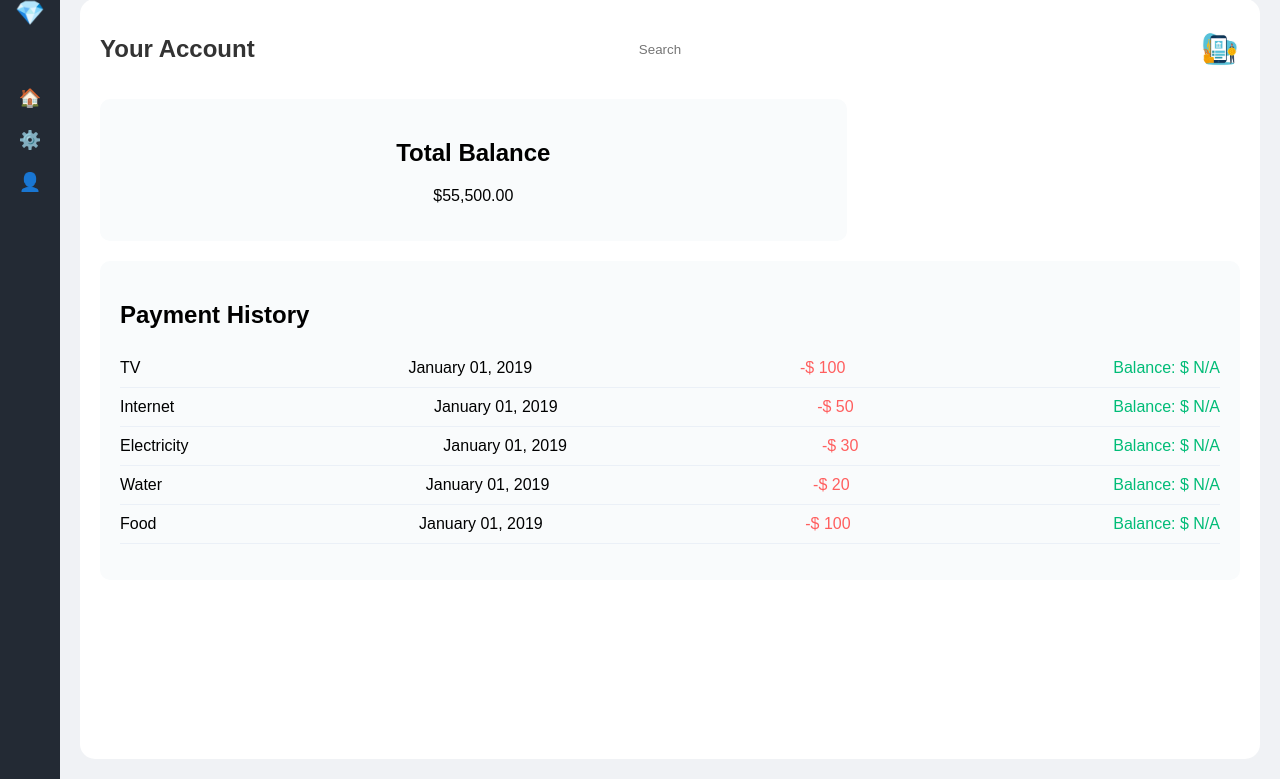
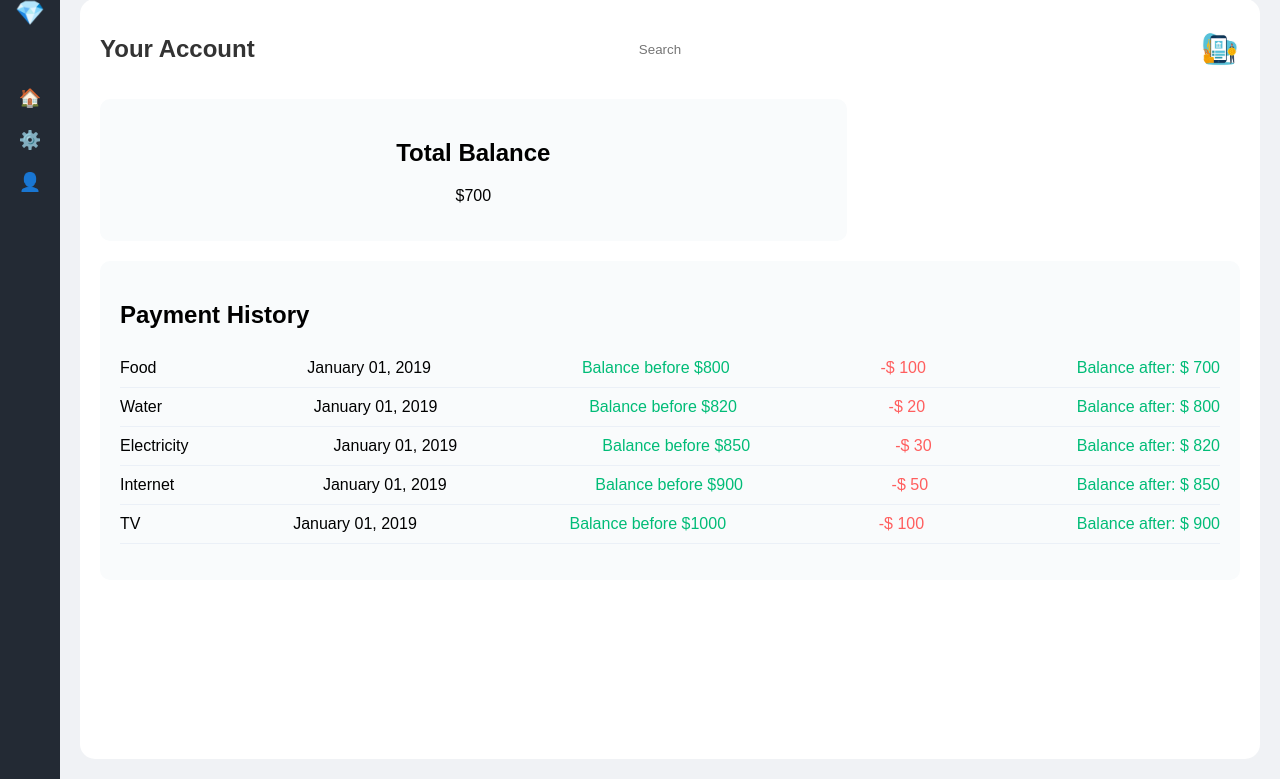
Before and after one commit to Shivanii7/ACIT2911-Agile, a Flask app: page / in a window 1280 px wide. Shown: the part 21-800 px from the top of the page. Run offline with Flask 3, Linux system fonts and the light colour scheme.

Commit message:
I fixed it somehow

```diff
--- a/main.py
+++ b/main.py
@@ -1,4 +1,4 @@
-from flask import Flask, jsonify, request, render_template
+from flask import Flask, render_template
 from pathlib import Path
 from db import db
 from models import Expenses
@@ -14,6 +14,7 @@ db.init_app(app)
 def homepage():
     data = db.session.execute(db.select(Expenses))
     processed_data = []
+    balance = 1000
     for i in data.scalars():
         u = {
             'id': i.id,
@@ -21,12 +22,14 @@ def homepage():
             'amount': i.amount,
             'date': i.date,
             # 'description': i.description if i.description else 'N/A',
-            'balance': 'N/A'
+            'before': balance,
+            'balance': balance - i.amount
         }
+        balance -= i.amount
         processed_data.append(u)
         # print(data)
-
-    return render_template("base.html", transactions=processed_data)
+    processed_data.reverse()
+    return render_template("base.html", transactions=processed_data, balance=balance)
     # return render_template("base.html")
 
 if __name__ == '__main__':
--- a/manage.py
+++ b/manage.py
@@ -2,6 +2,7 @@ from main import app
 from db import db
 from models import Expenses
 from csv import DictReader
+from datetime import datetime
 
 def populate_expenses():
     with app.app_context():
@@ -10,7 +11,10 @@ def populate_expenses():
             reader = DictReader(file)
             expenses = list(reader)
             for row in expenses:
-                expense = Expenses(name=row['items'], amount=row['expense'], date=row['date'])
+                date_str = row['date']
+                date_obj = datetime.strptime(date_str, '%Y-%M-%d')
+                date = date_obj.strftime('%B %d, %Y')
+                expense = Expenses(name=row['items'], amount=row['expense'], date=date)
                 db.session.add(expense)
             db.session.commit()
 
--- a/models.py
+++ b/models.py
@@ -1,4 +1,4 @@
-from sqlalchemy import Column, Integer, String
+from sqlalchemy import Column, Integer, String, DateTime
 from sqlalchemy.orm import mapped_column
 from db import db
 
--- a/templates/base.html
+++ b/templates/base.html
@@ -28,7 +28,7 @@
             <div class="content">
                 <section class="overview-section">
                     <h2>Total Balance</h2>
-                    <p>$55,500.00</p>
+                    <p>${{ balance }}</p>
                 </section>
                 <section class="history-section">
                     <h2>Payment History</h2>
@@ -37,8 +37,9 @@
                         <li>
                             <span>{{ transaction['name'] }}</span>
                             <span>{{ transaction['date'] }}</span>
+                            <span class ="balanceremaining">Balance before ${{ transaction['before'] }}</span>
                             <span class="minus">-$ {{ transaction['amount'] }}</span>
-                            <span class ="balanceremaining">Balance: $ {{ transaction['balance'] }}</span>
+                            <span class ="balanceremaining">Balance after: $ {{ transaction['balance'] }}</span>
                         </li>
                         {% endfor %}
                     </ul>
```
Also changed, not shown: data/data.db.
